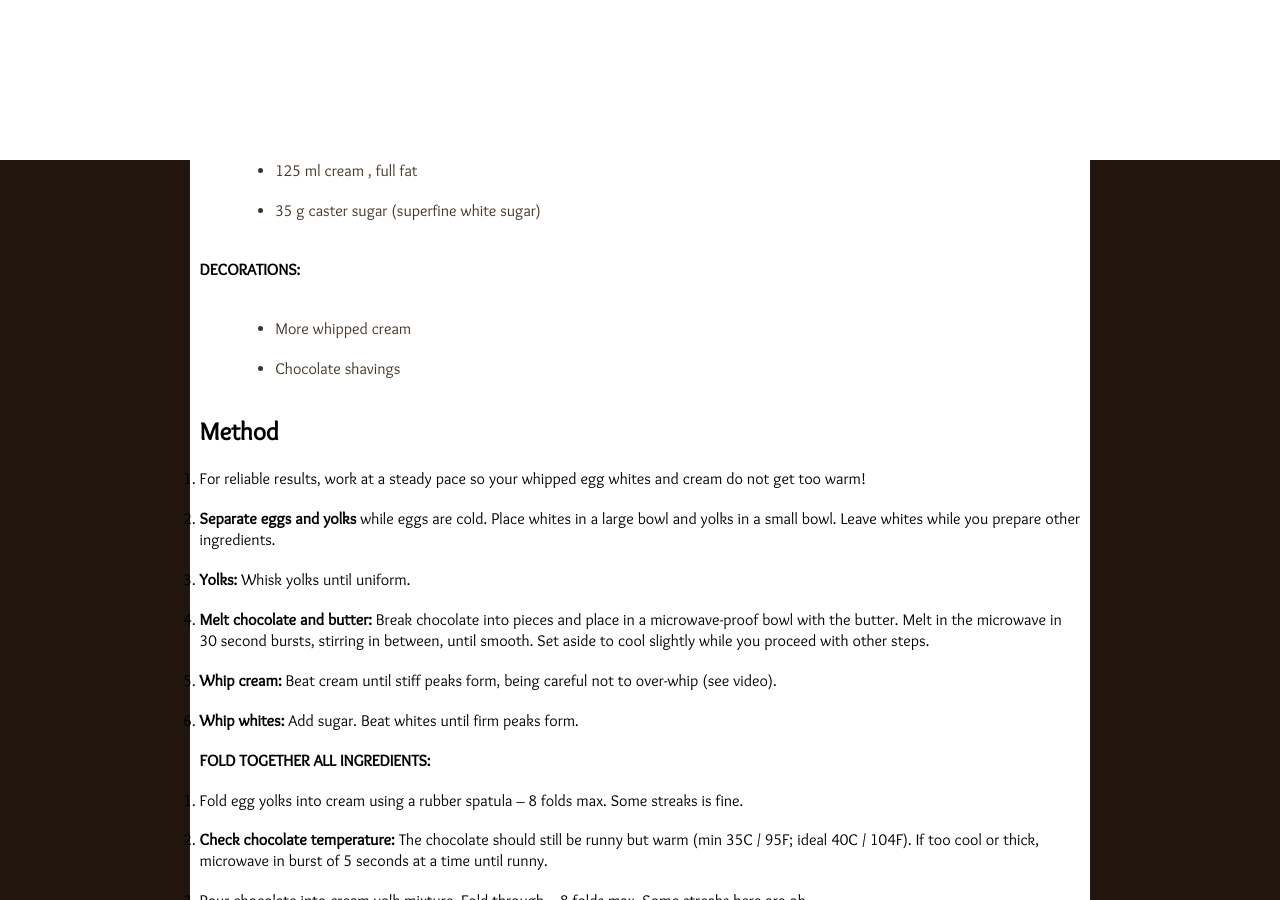
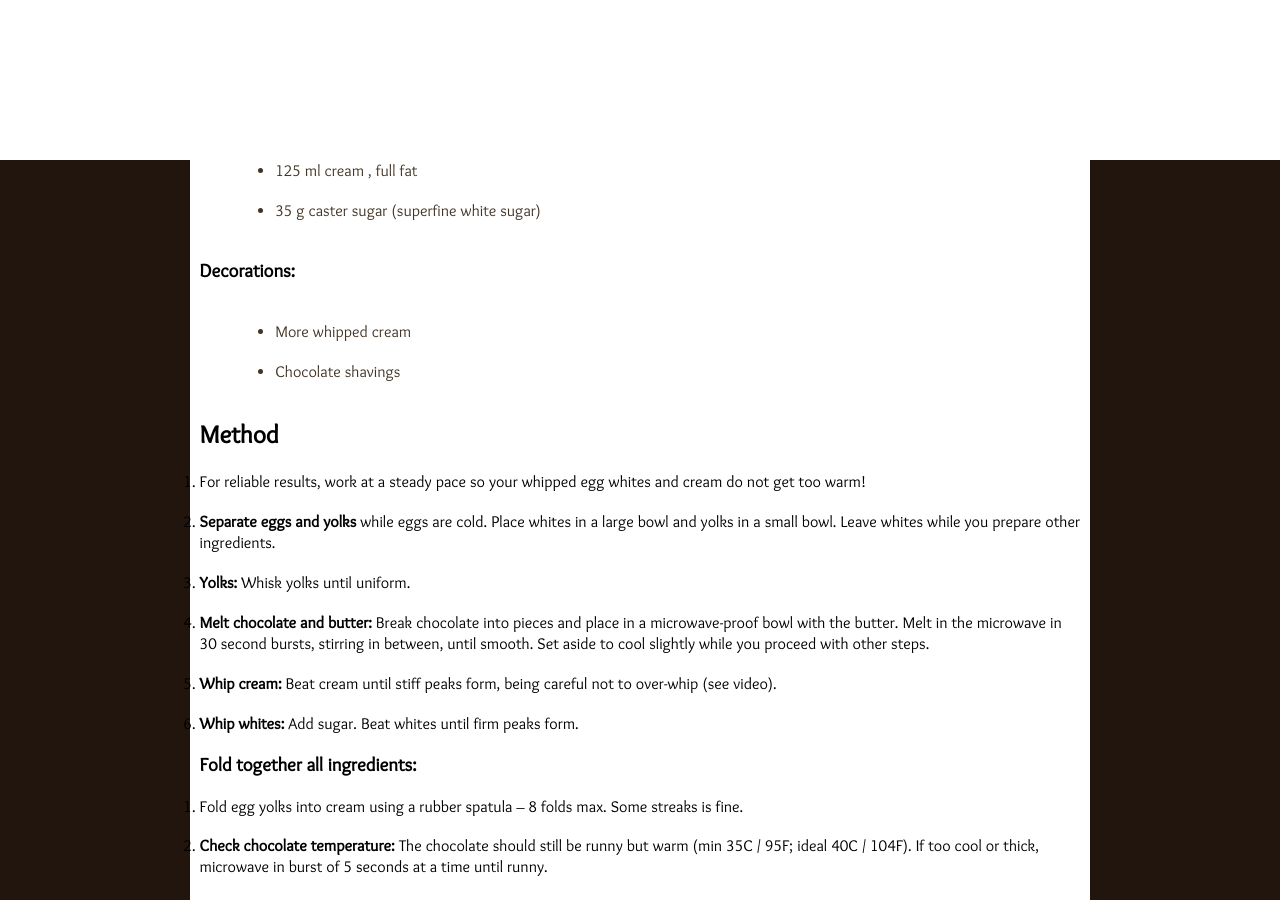
Before and after one commit to nicoleanncarter/recipes, a Jekyll site: the page built from _recipes/chocolate-hazelnut-truffles.md, in a window 1280 px wide and 900 px high, scrolled down 1719 px. Built offline with Jekyll 4.4.1, drawn with Linux system fonts in a browser that asks for light colours.

```diff
--- a/_recipes/chocolate-hazelnut-truffles.md
+++ b/_recipes/chocolate-hazelnut-truffles.md
@@ -8,8 +8,6 @@ This is a classic chocolate mousse **made the proper French way,** as served i
 
 ![](../uploads/chocolate-mousse_9.jpg)
 
-
-
 ## I﻿ngredients
 
 * 3 eggs (~55g/2 oz each)
@@ -18,12 +16,10 @@ This is a classic chocolate mousse **made the proper French way,** as served i
 * 125 ml cream , full fat
 * 35 g caster sugar (superfine white sugar)
 
-#### DECORATIONS:
+### Decorations:
 
 * More whipped cream
 * Chocolate shavings
-
-
 
 ## **M﻿ethod**
 
@@ -34,9 +30,7 @@ This is a classic chocolate mousse **made the proper French way,** as served i
 5. **Whip cream:** Beat cream until stiff peaks form, being careful not to over-whip (see video).
 6. **Whip whites:** Add sugar. Beat whites until firm peaks form.
 
-
-
-#### FOLD TOGETHER ALL INGREDIENTS:
+### Fold together all ingredients:
 
 1. Fold egg yolks into cream using a rubber spatula – 8 folds max. Some streaks is fine.
 2. **Check chocolate temperature:** The chocolate should still be runny but warm (min 35C / 95F; ideal 40C / 104F). If too cool or thick, microwave in burst of 5 seconds at a time until runny.
@@ -46,4 +40,6 @@ This is a classic chocolate mousse **made the proper French way,** as served i
 6. Divide mixture between 4 small glasses or pots. Refrigerate for at least 6 hours, preferably overnight.
 7. To serve, garnish with cream and chocolate shavings. Raspberries and a tiny sprig of mint for colour would also be lovely!
 
+
+
 <div class="video-box"><iframe width="560" height="315" src="https://www.youtube.com/embed/https://youtu.be/YO74CgACqEY?rel=0" allow="accelerometer; autoplay; encrypted-media; gyroscope; picture-in-picture" allowfullscreen></iframe></div>
```
